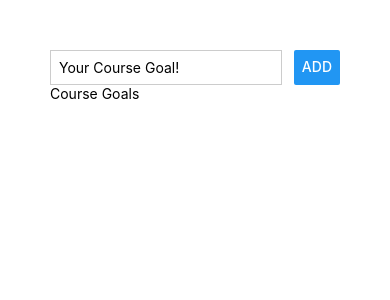
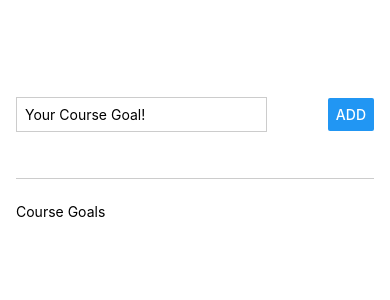
Before and after one commit to Will-Watson/RN-Udemy-First-App, a React Native app: screen / in a window 390 px wide. Shown: the top 300 px of the page. Built offline with nearby package versions, Linux system fonts and the light colour scheme.

Commit message:
feat: improving the layout

```diff
--- a/App.js
+++ b/App.js
@@ -9,7 +9,7 @@
         <TextInput style={styles.textInput} placeholder='Your Course Goal!' />
         <Button title='ADD' />
       </View>
-      <View>
+      <View style={styles.goalsContainer}>
         <Text>Course Goals</Text>
       </View>
     </View>
@@ -18,17 +18,27 @@
 
 const styles = StyleSheet.create({
   appContainer: {
-    padding: 50
+    paddingTop: 50,
+    paddingHorizontal: 16,
+    flex: 1,
   },
   inputContainer: {
+    flex: 1,
     flexDirection: 'row',
     justifyContent: 'space-between',
+    alignItems: 'center',
+    marginBottom: 24,
+    borderBottomWidth: 1,
+    borderBottomColor: '#cccccc',
   },
   textInput: {
     borderWidth: 1,
     borderColor: '#cccccc',
-    width: '80%',
+    width: '70%',
     padding: 8,
     marginRight: 8,
   },
+  goalsContainer: {
+    flex: 5,
+  },
   });
```
